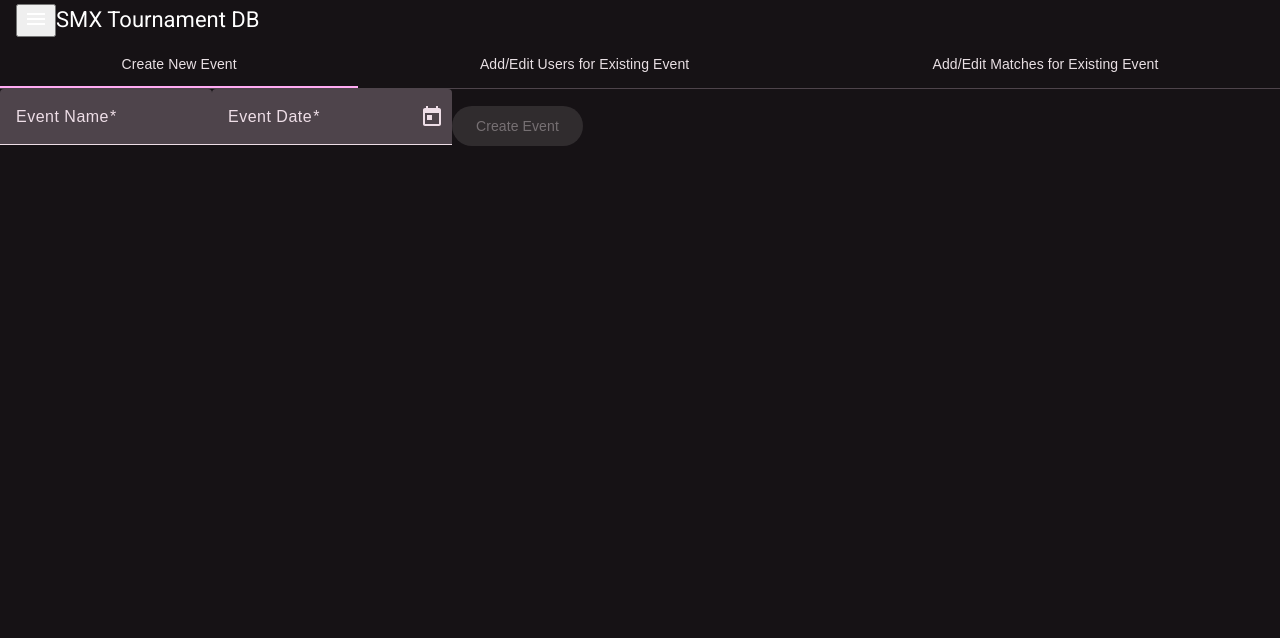
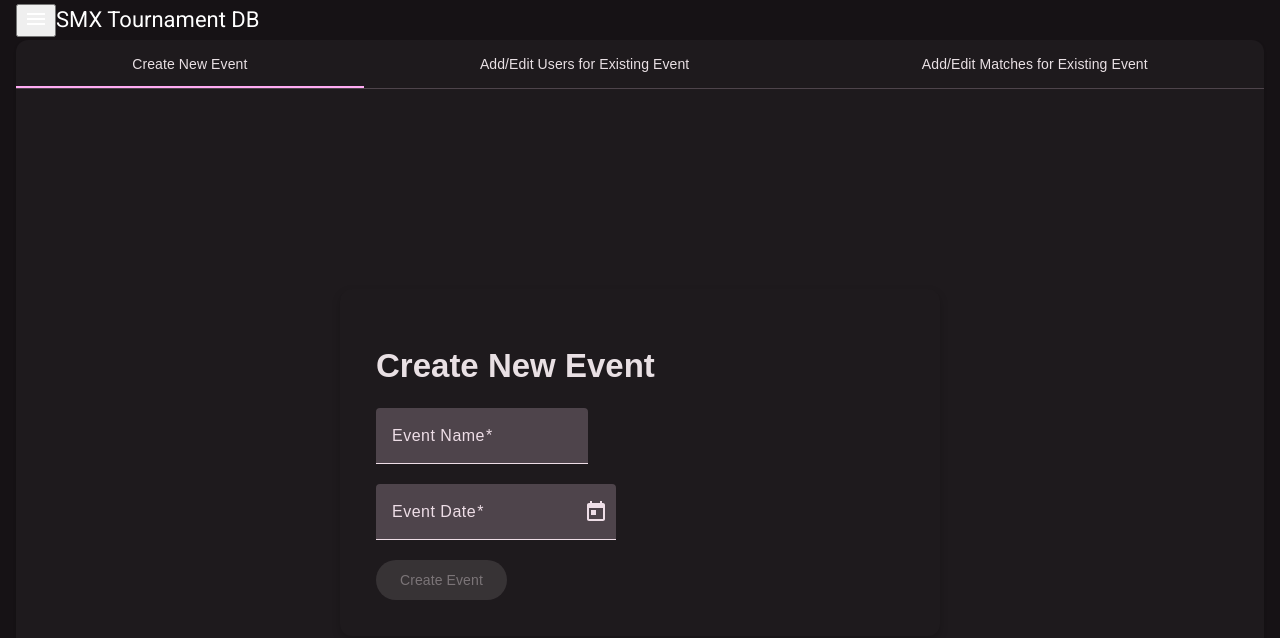
Before and after one commit to MrKevinJLoftus/smx-tourney-db, an Angular app in the folder smx-tdb/: page /admin-panel in a window 1280 px wide. Shown: the top 638 px of the page. Built offline with nearby package versions, Linux system fonts and the light colour scheme.

Commit message:
More work on forms

```diff
--- a/smx-tdb/src/app/pages/admin-panel/add-event-users-form/add-event-users-form.component.html
+++ b/smx-tdb/src/app/pages/admin-panel/add-event-users-form/add-event-users-form.component.html
@@ -1,4 +1,5 @@
 <form [formGroup]="userForm" (ngSubmit)="onSubmit()">
+  <div class="form-fields">
     <mat-form-field appearance="fill">
       <mat-label>Gamertag</mat-label>
       <input matInput id="gamertag" formControlName="gamertag" type="text" />
@@ -19,6 +20,7 @@
         Place is required
       </mat-error>
     </mat-form-field>
+  </div>
 
   <button mat-raised-button color="primary" type="submit" [disabled]="userForm.invalid">Submit</button>
 </form>
--- a/smx-tdb/src/app/pages/admin-panel/add-event-users-form/add-event-users-form.component.scss
+++ b/smx-tdb/src/app/pages/admin-panel/add-event-users-form/add-event-users-form.component.scss
@@ -0,0 +1,6 @@
+.form-fields {
+  display: flex;
+  flex-direction: column;
+  justify-content: center;
+  align-items: flex-start;
+}
--- a/smx-tdb/src/app/pages/admin-panel/admin-panel.component.html
+++ b/smx-tdb/src/app/pages/admin-panel/admin-panel.component.html
@@ -1,13 +1,30 @@
 <div class="admin-panel">
+  <mat-card class="admin-panel-card">
     <mat-tab-group>
       <mat-tab label="Create New Event">
+        <app-form-wrapper>
+          <div form-title>
+            <h2>Create New Event</h2>
+          </div>
           <app-create-new-event-form></app-create-new-event-form>
+        </app-form-wrapper>
       </mat-tab>
       <mat-tab label="Add/Edit Users for Existing Event">
+        <app-form-wrapper>
+          <div form-title>
+            <h2>Add/Edit Users for Existing Event</h2>
+          </div>
           <app-add-event-users-form></app-add-event-users-form>
+        </app-form-wrapper>
       </mat-tab>
       <mat-tab label="Add/Edit Matches for Existing Event">
+        <app-form-wrapper>
+          <div form-title>
+            <h2>Add/Edit Matches for Existing Event</h2>
+          </div>
           <app-add-event-matches-form></app-add-event-matches-form>
+        </app-form-wrapper>
       </mat-tab>
     </mat-tab-group>
+  </mat-card>
 </div>
--- a/smx-tdb/src/app/pages/admin-panel/admin-panel.component.scss
+++ b/smx-tdb/src/app/pages/admin-panel/admin-panel.component.scss
@@ -0,0 +1,3 @@
+.admin-panel-card {
+  margin: 0 16px 16px;
+}
--- a/smx-tdb/src/app/pages/admin-panel/admin-panel.component.ts
+++ b/smx-tdb/src/app/pages/admin-panel/admin-panel.component.ts
@@ -3,10 +3,11 @@ import { CreateNewEventFormComponent } from './create-new-event-form/create-new-
 import { SharedModule } from '../../shared/shared.module';
 import { AddEventMatchesFormComponent } from "./add-event-matches-form/add-event-matches-form.component";
 import { AddEventUsersFormComponent } from './add-event-users-form/add-event-users-form.component';
+import { FormWrapperComponent } from './form-wrapper/form-wrapper.component';
 
 @Component({
   selector: 'app-admin-panel',
-  imports: [SharedModule, CreateNewEventFormComponent, AddEventMatchesFormComponent, AddEventUsersFormComponent],
+  imports: [SharedModule, CreateNewEventFormComponent, AddEventMatchesFormComponent, AddEventUsersFormComponent, FormWrapperComponent],
   templateUrl: './admin-panel.component.html',
   styleUrl: './admin-panel.component.scss'
 })
--- a/smx-tdb/src/app/pages/admin-panel/create-new-event-form/create-new-event-form.component.html
+++ b/smx-tdb/src/app/pages/admin-panel/create-new-event-form/create-new-event-form.component.html
@@ -1,4 +1,5 @@
 <form [formGroup]="eventForm" (ngSubmit)="onSubmit()">
+  <div class="form-fields">
     <mat-form-field appearance="fill">
       <mat-label>Event Name</mat-label>
       <input matInput id="eventName" formControlName="eventName" type="text" />
@@ -16,6 +17,7 @@
         Event Date is required
       </mat-error>
     </mat-form-field>
+  </div>
 
   <button mat-raised-button color="primary" type="submit" [disabled]="eventForm.invalid">Create Event</button>
 </form>
--- a/smx-tdb/src/app/pages/admin-panel/create-new-event-form/create-new-event-form.component.scss
+++ b/smx-tdb/src/app/pages/admin-panel/create-new-event-form/create-new-event-form.component.scss
@@ -0,0 +1,6 @@
+.form-fields {
+  display: flex;
+  flex-direction: column;
+  justify-content: center;
+  align-items: flex-start;
+}
--- /dev/null
+++ b/smx-tdb/src/app/pages/admin-panel/form-wrapper/form-wrapper.component.html
@@ -0,0 +1,10 @@
+<mat-card class="form-wrapper-card">
+  <mat-card-header>
+    <mat-card-title>
+      <ng-content select="[form-title]"></ng-content>
+    </mat-card-title>
+  </mat-card-header>
+  <mat-card-content>
+    <ng-content></ng-content>
+  </mat-card-content>
+</mat-card>
--- /dev/null
+++ b/smx-tdb/src/app/pages/admin-panel/form-wrapper/form-wrapper.component.scss
@@ -0,0 +1,6 @@
+.form-wrapper-card {
+  max-width: 600px;
+  margin: 200px auto;
+  padding: 20px;
+  box-shadow: 0 4px 8px rgba(0, 0, 0, 0.2);
+}
```
Also changed, not shown: smx-tdb/src/app/pages/admin-panel/form-wrapper/form-wrapper.component.ts (added, +12 -0 lines), 1 other file (tests, documents, lock files or other folders). Lines whose indentation alone changed are shown as unchanged.
